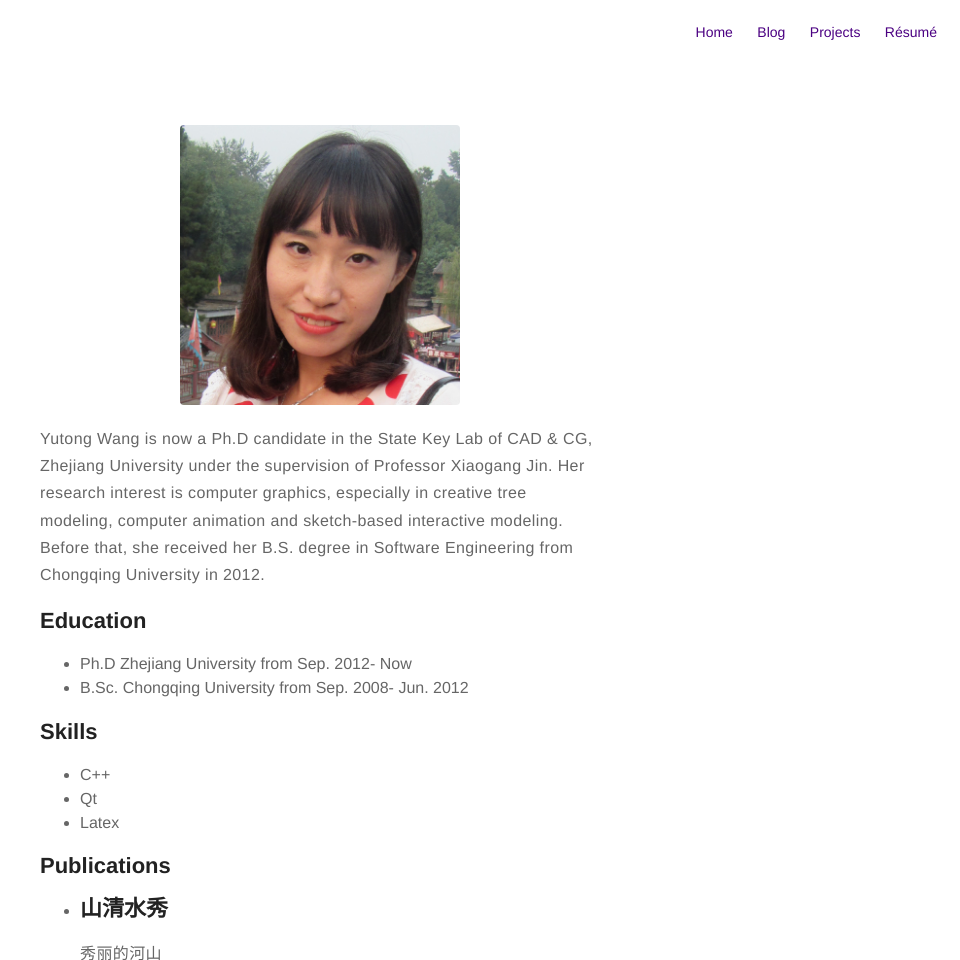
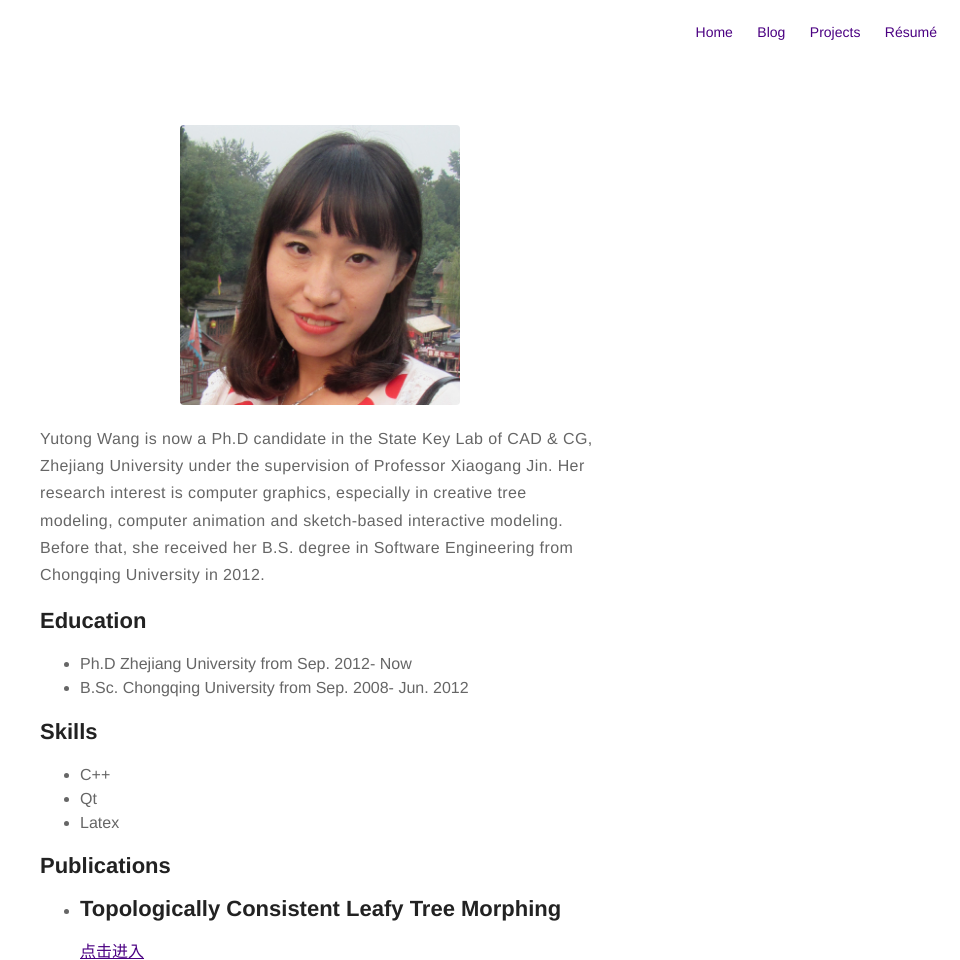
Before and after one commit to catherineytw/YutongWang, a Jekyll site: the page built from about.md, in a window 1280 px wide, cut to the strip 0-960 px from the top of the page. Shown: the whole strip, without its empty margins (320-1280 px from the left). Built offline with Jekyll 4.4.1, drawn with Linux system fonts in a browser that asks for light colours.

Commit message:
update about

```diff
--- a/about.md
+++ b/about.md
@@ -27,11 +27,10 @@ layout: page
 <ul>
   <li>
       <div>
-         <h2>山清水秀</h2>
-         <p>秀丽的河山</p>
-         <a href="#">点击进入</a>
+         <h2>Topologically Consistent Leafy Tree Morphing</h2>
+         <a href="https://www.researchgate.net/publication/315516994_Topologically_Consistent_Leafy_Tree_Morphing">点击进入</a>
       </div>
-      <img src="publications/images/topologically consistent leafy tree morphing/Cabbage_Bonsai6.jpg" width="1280px" height="252px" alt=""/>
+      <img src="publications/images/topologically consistent leafy tree morphing/Cabbage_Bonsai6.jpg" width="1280px" height="252px" alt="Topologically Consistent :Leafy Tree Morphing"/>
     </li>
 
 	<li>
```
